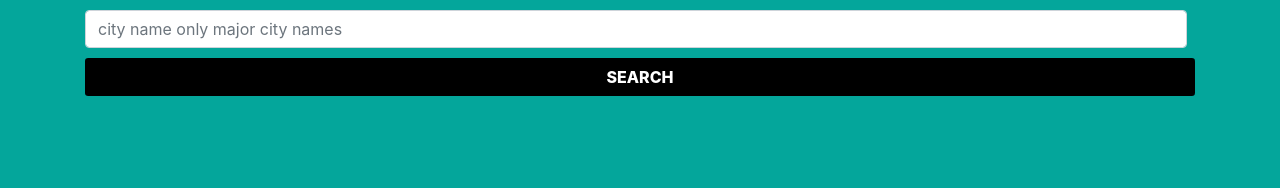
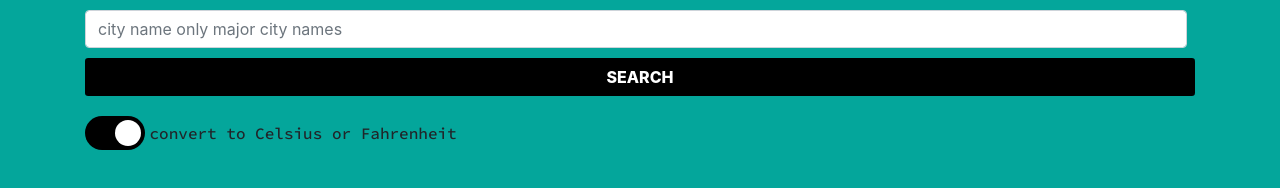
Before and after one commit to peterrobert/weather_app_javascript, a website built with webpack: page dist/index.html in a window 1280 px wide. Built offline with nearby package versions, Linux system fonts and the light colour scheme; no server answers.

Commit message:
created a toggle button

```diff
--- a/assets/style.css
+++ b/assets/style.css
@@ -42,7 +42,7 @@ input {
 
 .location {
   text-align: center;
-  margin-top: 40px;
+  margin-top: 30px;
 }
 
 .location i {
@@ -103,4 +103,72 @@ input {
   font-weight: 400;
   font-family: 'Open Sans Condensed', sans-serif;
 }
+
+/* switch styles */
+.conversion{
+  position: relative;
+    top: 5px;
+  font-family: 'Source Code Pro', monospace;
+}
+
+.switch {
+  position: relative;
+  display: inline-block;
+  width: 60px;
+  height: 34px;
+  margin-top: 40px;
+}
+
+.switch input {
+  opacity: 0;
+  width: 0;
+  height: 0;
+}
+
+.slider {
+  position: absolute;
+  cursor: pointer;
+  top: 0;
+  left: 0;
+  right: 0;
+  bottom: 0;
+  background-color: #ccc;
+  -webkit-transition: .4s;
+  transition: .4s;
+}
+
+.slider:before {
+  position: absolute;
+  content: "";
+  height: 26px;
+  width: 26px;
+  left: 4px;
+  bottom: 4px;
+  background-color: white;
+  -webkit-transition: .4s;
+  transition: .4s;
+}
+
+input:checked + .slider {
+  background-color: #000;
+}
+
+input:focus + .slider {
+  box-shadow: 0 0 1px #000;
+}
+
+input:checked + .slider:before {
+  -webkit-transform: translateX(26px);
+  -ms-transform: translateX(26px);
+  transform: translateX(26px);
+}
+
+/* Rounded sliders */
+.slider.round {
+  border-radius: 34px;
+}
+
+.slider.round:before {
+  border-radius: 50%;
+}
 /* stylelint-enable  no-descending-specificity, font-family-no-missing-generic-family-keyword */
```
Also changed, not shown: dist/index.html.
